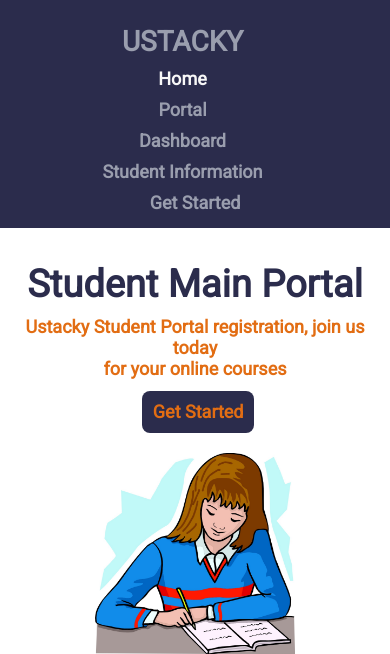
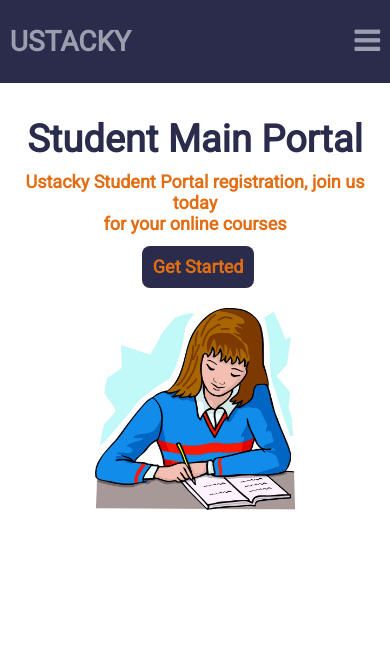
Before and after one commit to adewaleK/Ustacky-Student-Portal, a PHP site: page /index.php in a window 390 px wide. Shown: the top 654 px of the page. Run offline with PHP 8.4, Linux system fonts and the light colour scheme.

Commit message:
IMPLEMENTS NAVBAR MOBILE MENU

```diff
--- a/assets/js/main.js
+++ b/assets/js/main.js
@@ -30,4 +30,20 @@ $(document).ready(function(){
       })
     });
 
+    //Control Mobile Navbar Display
+
+    $("#menu").click(function(){
+      $(".brand a").css("display", "block");
+      $(".elements i").css("display", "none");
+      $(".elements p").css("display", "block");
+    })
+
+    $("#close").click(function(){
+      $(".brand a").css("display", "none");
+      $("#brand-id").css("display", "block");
+      $(".elements i").css("display", "block");
+      $(".elements p").css("display", "none");
+    })
+
+
 })
--- a/includes/navbar.php
+++ b/includes/navbar.php
@@ -1,7 +1,7 @@
 <div class="nav-box">
         <div class="nav">
           <div class="brand">
-            <a href="index.php"><h2>USTACKY</h2></a>
+            <a href="index.php" id="brand-id"><h2>USTACKY</h2></a>
             <a href="index.php" class="<?= (basename($_SERVER['PHP_SELF']) == 'index.php')?'active':''; ?>">Home</a>
             <a href="register.php" class="<?= (basename($_SERVER['PHP_SELF']) == 'register.php')?'active':''; ?>">Portal</a>
             <a href="records.php" class="<?= (basename($_SERVER['PHP_SELF']) == 'records.php')?'active':''; ?>">Dashboard</a>
@@ -9,6 +9,8 @@
           </div>
           <div class="elements">
             <a href="index.php">Get Started</a>
+            <i class="fa fa-bars" aria-hidden="true" id="menu"></i>
+            <p id="close">X</p>
           </div>
         </div>
 </div>
--- a/index.php
+++ b/index.php
@@ -4,6 +4,7 @@
     <meta charset="UTF-8">
     <meta http-equiv="X-UA-Compatible" content="IE=edge">
     <meta name="viewport" content="width=device-width, initial-scale=1.0">
+    <link rel="stylesheet" href="https://cdnjs.cloudflare.com/ajax/libs/font-awesome/4.7.0/css/font-awesome.min.css">
     <link rel="stylesheet" href="styles.css">
     <link rel="preconnect" href="https://fonts.gstatic.com">
     <link href="https://fonts.googleapis.com/css2?family=Roboto&display=swap" rel="stylesheet">
@@ -24,6 +25,7 @@
         </div>
     <?php include 'includes/footer.php'; ?>
     </div>
-
+  <script src="assets/js/jquery.main.js"></script>
+  <script src="assets/js/main.js"></script>
 </body>
 </html>
--- a/records.php
+++ b/records.php
@@ -130,5 +130,7 @@
       </div>
       <?php include 'includes/footer.php'; ?>
     </div>
+    <script src="assets/js/jquery.main.js"></script>
+    <script src="assets/js/main.js"></script>
 </body>
 </html>
--- a/register.php
+++ b/register.php
@@ -4,6 +4,7 @@
     <meta charset="UTF-8">
     <meta http-equiv="X-UA-Compatible" content="IE=edge">
     <meta name="viewport" content="width=device-width, initial-scale=1.0">
+    <link rel="stylesheet" href="https://cdnjs.cloudflare.com/ajax/libs/font-awesome/4.7.0/css/font-awesome.min.css">
     <link rel="stylesheet" href="styles.css">
     <title>Document</title>
 </head>
--- a/styles.css
+++ b/styles.css
@@ -57,10 +57,15 @@ a:hover{
 .elements{
     display: flex;
     justify-content: space-between;
+    align-items: center;
 }
 
 .elements a{
     font-size: 18px;
+}
+
+.elements i{
+    display: none;
 }
 
 .content{
@@ -493,11 +498,6 @@ tr:nth-child(even) {
     display: flex;
 }
 
-.status-box p{
-    /* text-align: right;
-    margin-left: 25px; */
-}
-
 .status-box div{
     margin-left: -60px;
     margin-left: -16%;
@@ -523,6 +523,8 @@ tr:nth-child(even) {
 
    .brand{
        flex-direction: column;
+       align-items: center;
+       justify-content: center;
    }
 
    .brand a{
@@ -531,8 +533,11 @@ tr:nth-child(even) {
    }
 
    .nav{
-       flex-direction: column;
-       align-items: center;
+       /* flex-direction: column; */
+       align-items: baseline;
+       justify-content: space-between;
+       font-size: 30px;
+       color: #9a9eae;
    }
 
    .nav-box{
@@ -570,9 +575,35 @@ tr:nth-child(even) {
     width: 200px;
   }
 
+  .brand a{
+      display: none;
+  }
+
+  .elements{
+      /* justify-content: right; */
+
+      margin-left: auto;
+  }
+
+  .elements i{
+      display: block;
+  }
+
+  #brand-id{
+      display: block;
+  }
+
+  .elements a{
+      display: none;
+  }
+
+  .elements p{
+      display: none;
+  }
+
 }
 
-@media screen and (min-width: 768px) and (max-width: 768px){
+@media screen and (min-width: 768px) and (max-width: 1024px){
    .content{
        flex-direction: column;
    }
```
